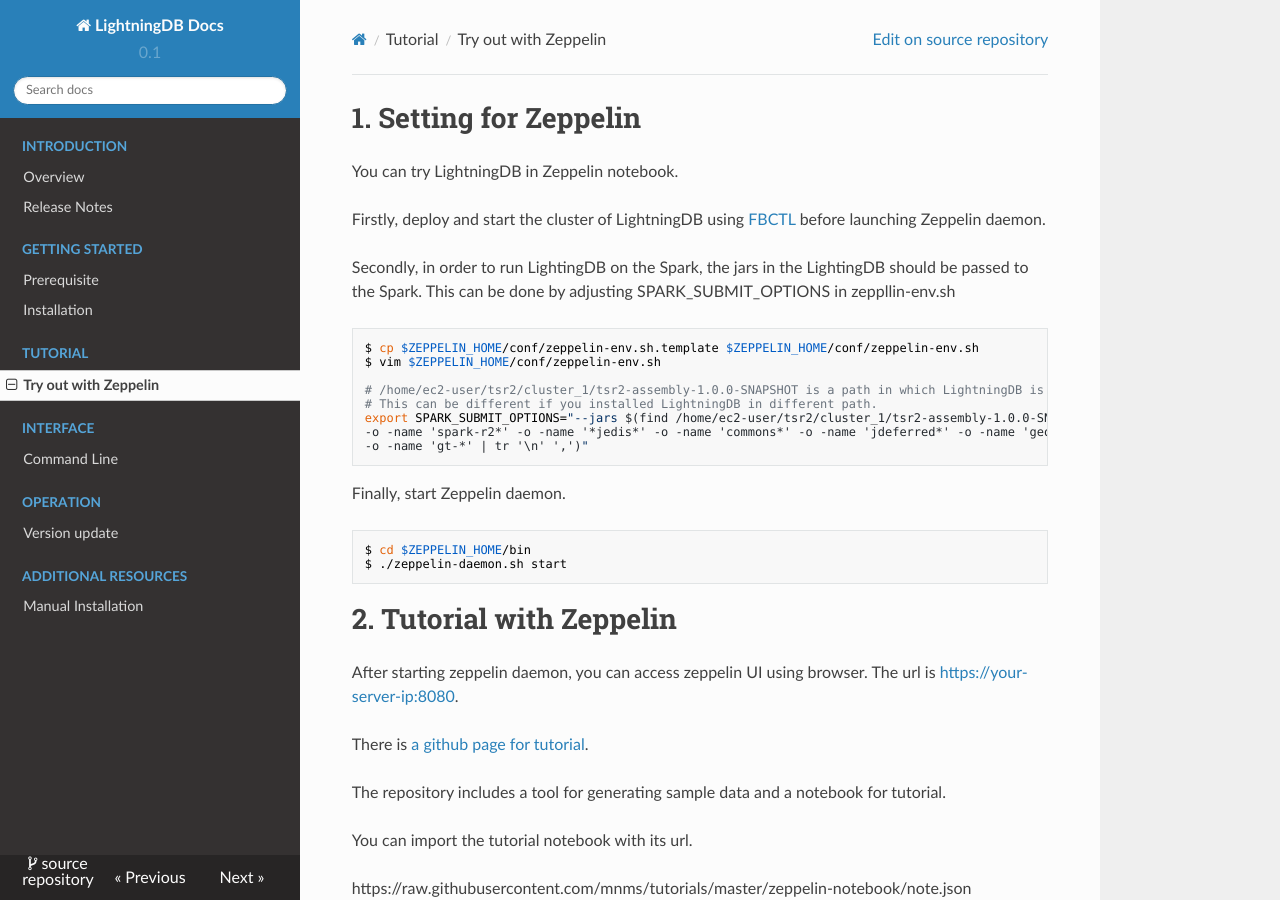
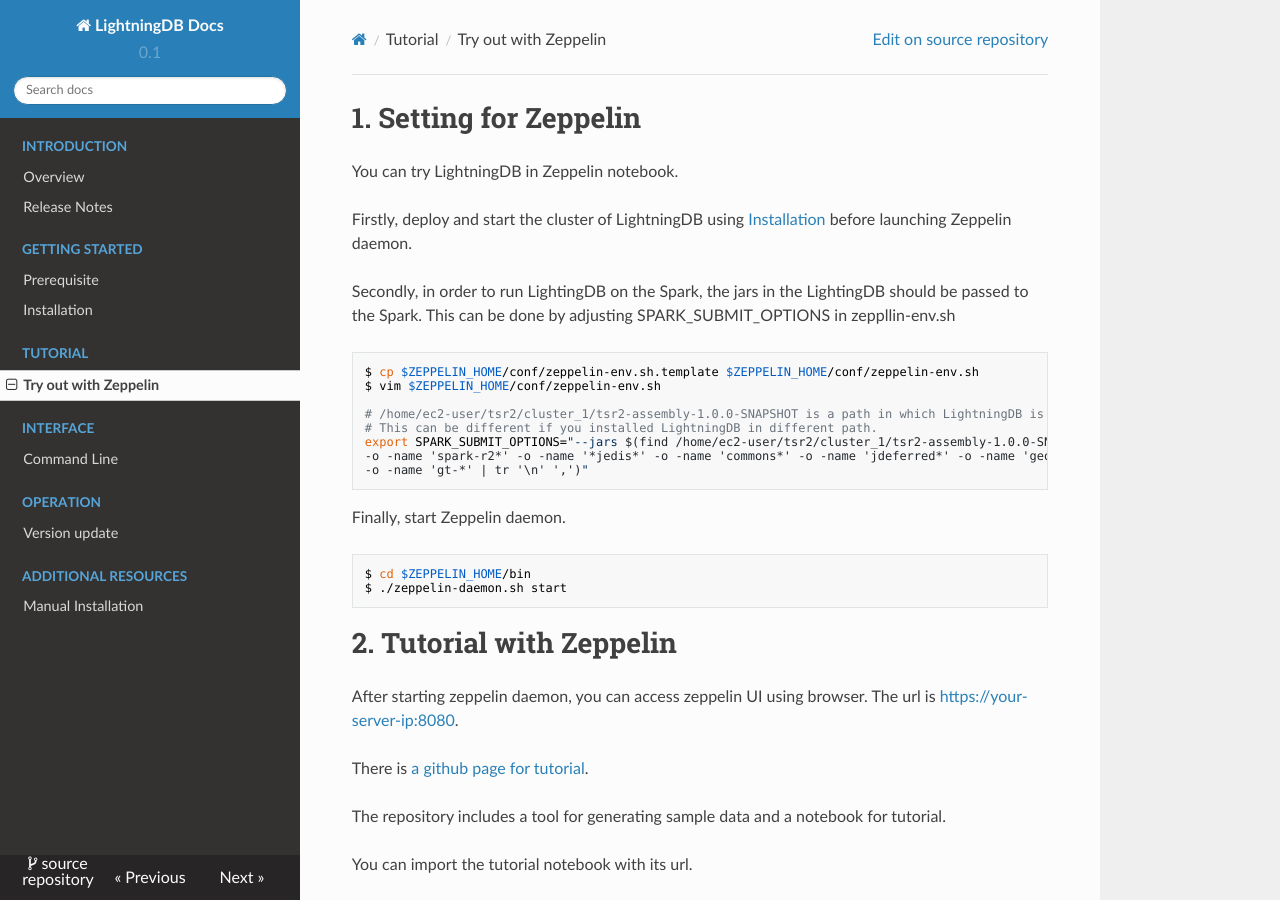
Before and after one commit to mnms/docs, an MkDocs documentation site: the page built from docs/try-with-zeppelin.md, in a window 1280 px wide and 900 px high. Built offline with MkDocs 1.6.1, drawn with Linux system fonts in a browser that asks for light colours; nearby versions of some CDN libraries.

Commit message:
modify link to 'Installation'

```diff
--- a/docs/try-with-zeppelin.md
+++ b/docs/try-with-zeppelin.md
@@ -2,7 +2,7 @@
 
 You can try LightningDB in Zeppelin notebook.
 
-Firstly, deploy and start the cluster of LightningDB using [FBCTL](command-line-interface.md) before launching Zeppelin daemon.
+Firstly, deploy and start the cluster of LightningDB using [Installation](install-fbctl.md) before launching Zeppelin daemon.
 
 Secondly, in order to run LightingDB on the Spark, the jars in the LightingDB should be passed to the Spark.
 This can be done by adjusting SPARK_SUBMIT_OPTIONS in zeppllin-env.sh
```
